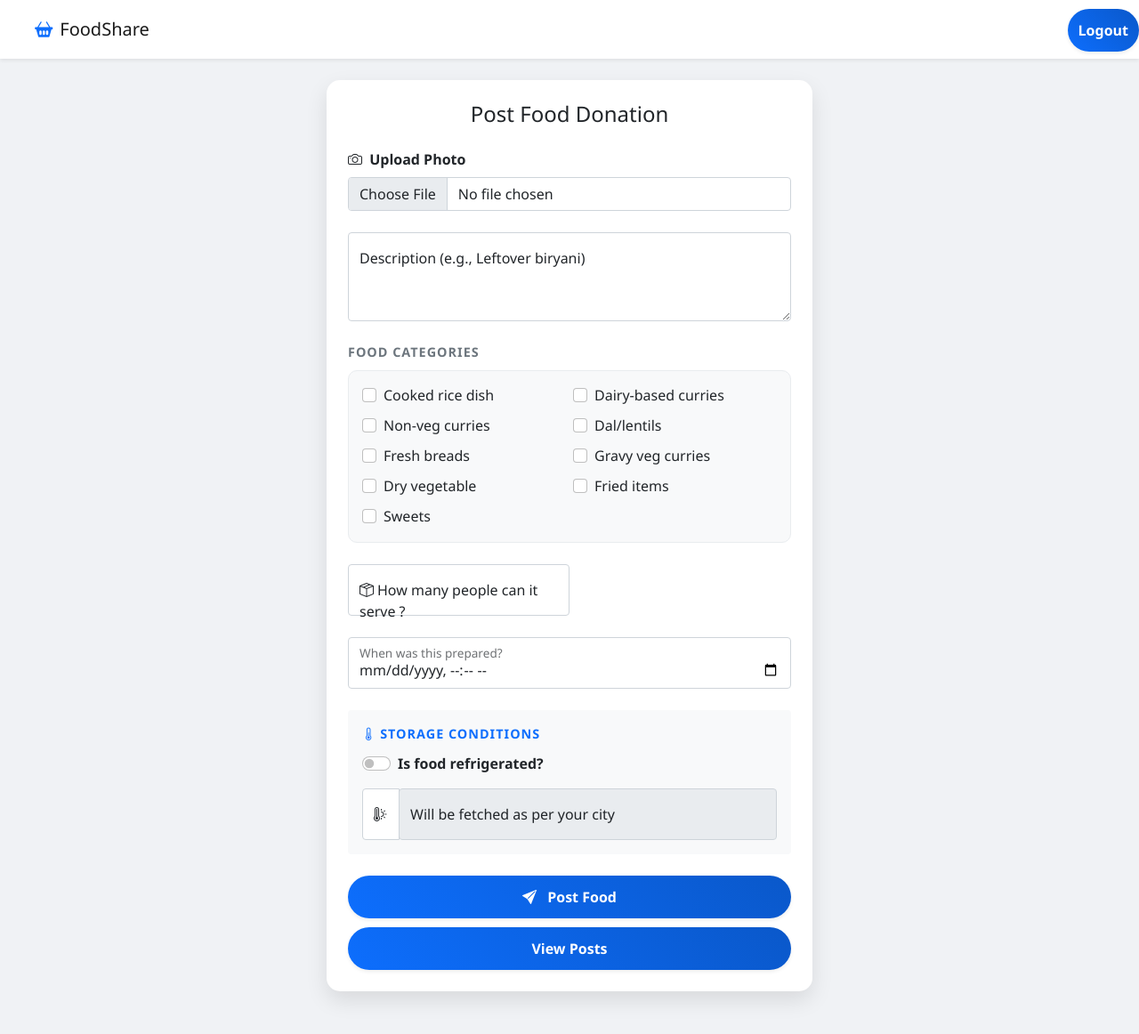
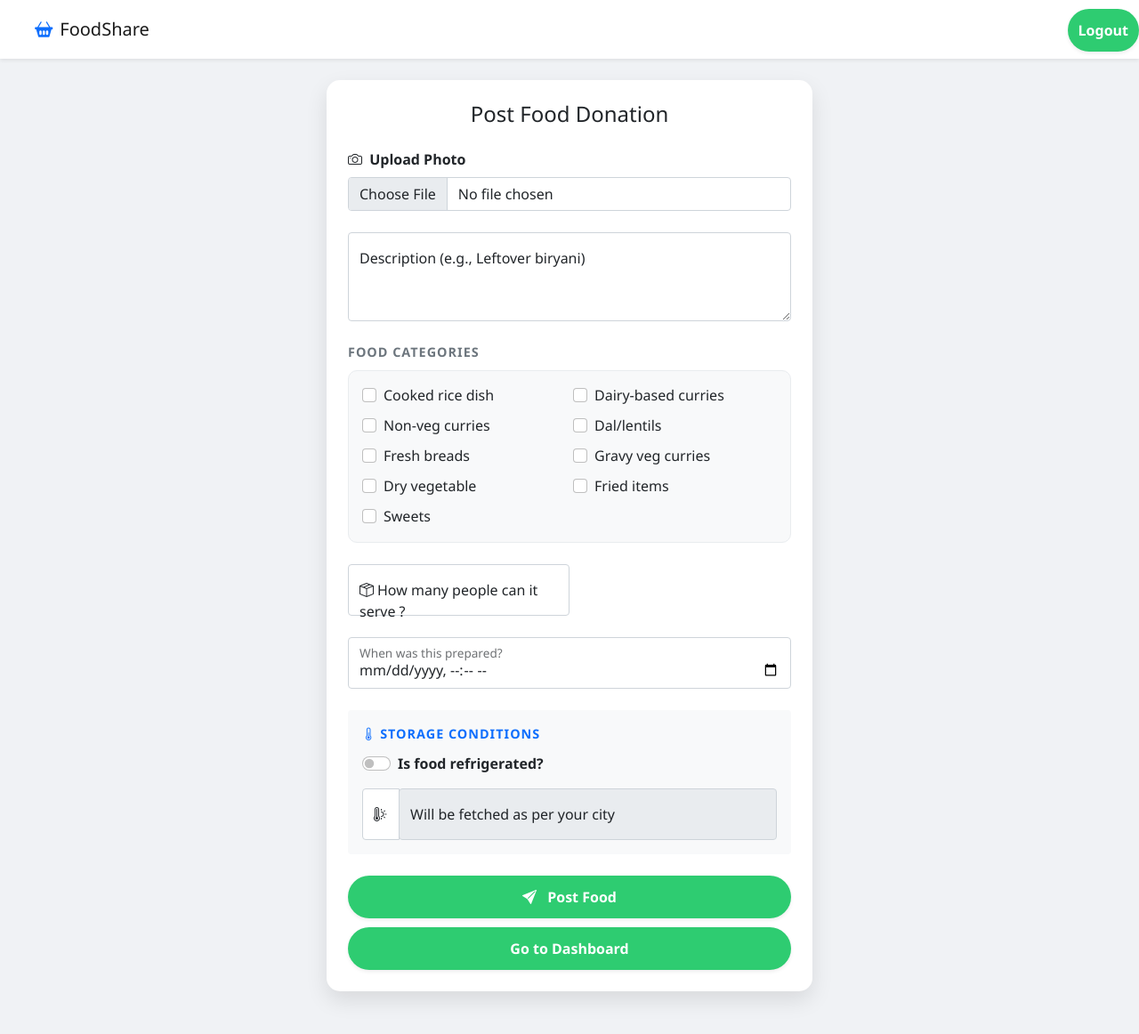
Before and after one commit to abhi-rajput-KRP/FoodShare, a Flask app: template templates/donate.html in a window 1280 px wide. Shown: the whole page at 89% size. Run offline with Flask 3, Linux system fonts and the light colour scheme; the template is opened without the code that fills it, so the values that code supplies are empty; some libraries are stand-ins or nearby versions.

Commit message:
Minor fix at donate page

```diff
--- a/templates/donate.html
+++ b/templates/donate.html
@@ -45,10 +45,16 @@
         display: block;
       }
       .btn-primary {
-        background: linear-gradient(45deg, #0d6efd, #0a58ca);
+        width: 100%;
+        padding: 12px;
         border: none;
-        padding: 12px;
+        border-radius: 8px;
         font-weight: 600;
+        font-size: 1rem;
+        cursor: pointer;
+        transition: background 0.3s;
+        background-color: #2ecc71;
+        color: white;
       }
     </style>
   </head>
@@ -305,12 +311,12 @@
                   <i class="bi bi-send-fill me-2"></i> Post Food
                 </button>
               </form>
-              <a href="/food_posts"
+              <a href="/dashboard_donor"
                 ><button
                   style="margin-top: 10px"
                   class="btn btn-primary w-100 rounded-pill shadow-sm"
                 >
-                  View Posts
+                  Go to Dashboard
                 </button></a
               >
             </div>
```
